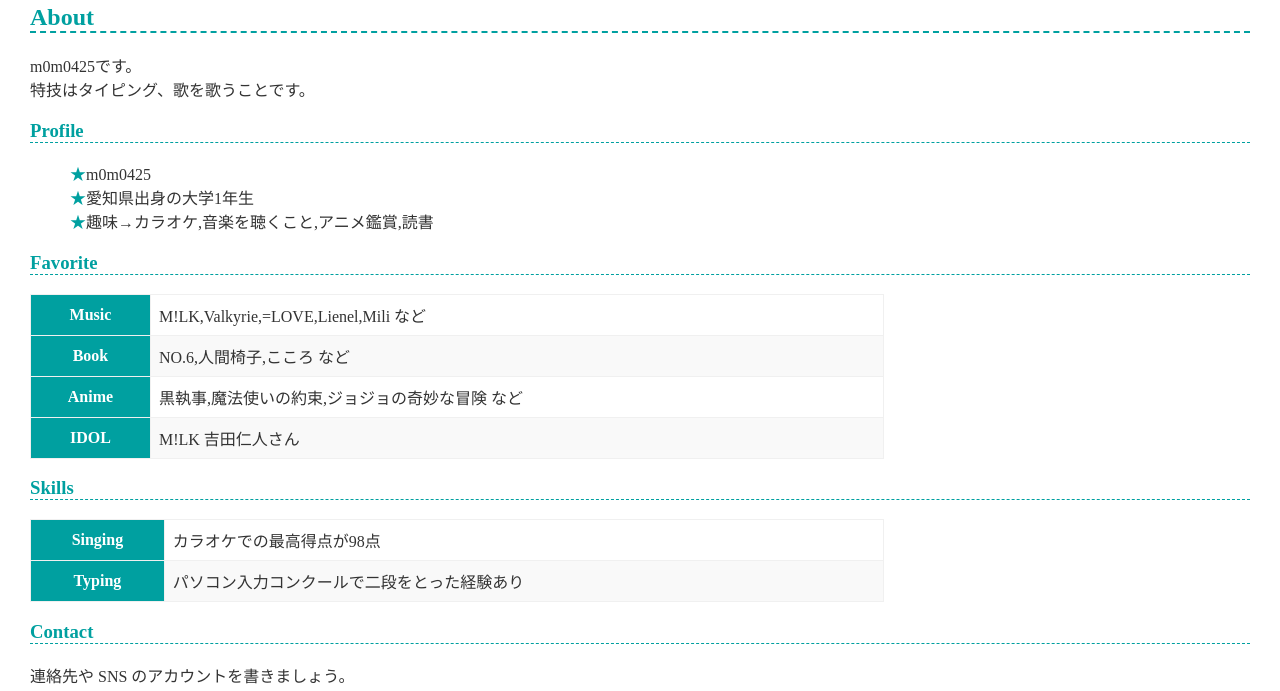
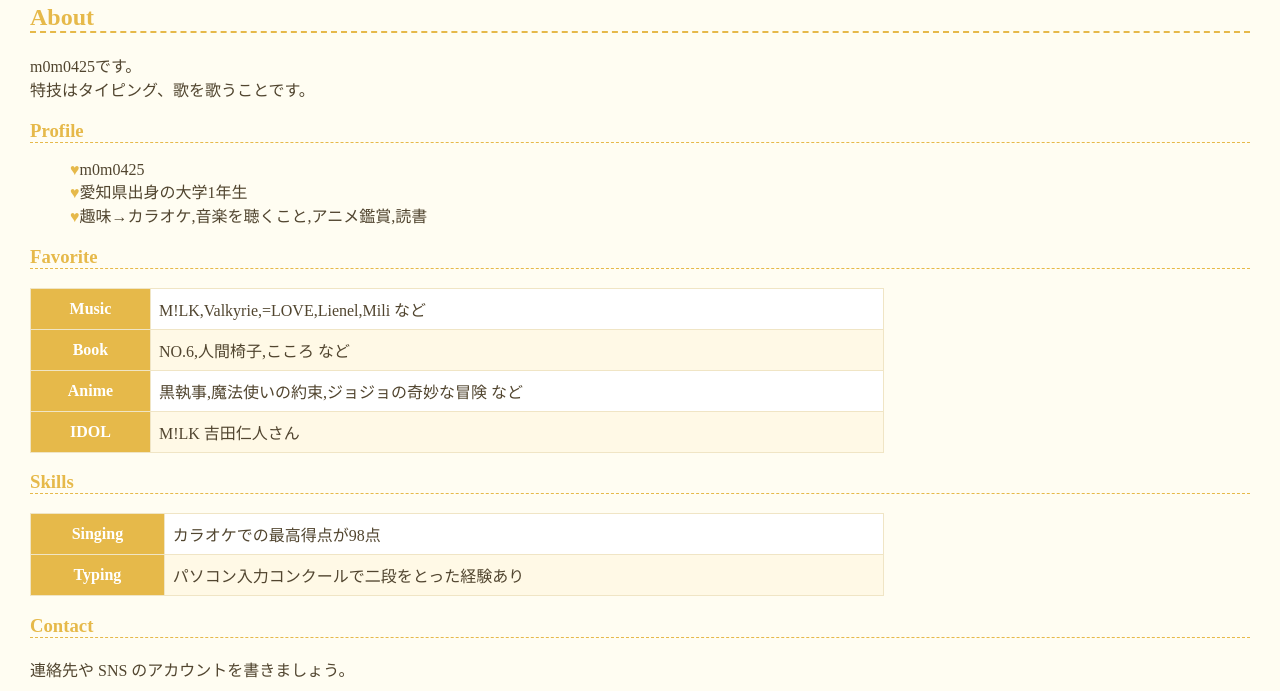
Before and after one commit to m0m0425/m0m0425.github.io, a plain HTML site: page index.html in a window 1280 px wide. Shown: the part 109-800 px from the top of the page. Drawn offline with Linux system fonts and the light colour scheme.

Commit message:
style.cssの追加
Updated theme colors and background styles in CSS.

```diff
--- a/style.css
+++ b/style.css
@@ -3,7 +3,9 @@
 -------------------- */
 
 :root {
-  --theme-color: #00a0a0;
+  --theme-color: #E6B94A;
+  --background-color: #FFFDF2;
+  --text-color: #51452F;
 }
 
 * {
@@ -18,7 +20,8 @@ html, body {
 body {
   margin: 0;
   padding: 30px;
-  color: #333;
+  color: var(--text-color);
+  background-color: var(--background-color);
 }
 
 /* --------------------
@@ -35,8 +38,13 @@ h1, h2, h3 {
 -------------------- */
 
 a {
-  color: var(--theme-color);
+  color: #B58A27
   text-decoration: none;
+}
+
+a:hover {
+color: #E6B94A;
+text-decoration: underline;
 }
 
 /* --------------------
@@ -47,7 +55,7 @@ ul {
   list-style: none;
 }
 li:before {
-  content: "★";
+  content: "♥";
   color: var(--theme-color);
 }
 
@@ -58,20 +66,20 @@ li:before {
 table {
   border-spacing: 0;
   border-collapse: collapse;
-  border: solid 1px #f0f0f0;
+  border: solid 1px #F0E5C5;
   min-width: 70%;
 }
 tr {
-  background-color: #fff;
+  background-color: #FFFFFF;
 }
 tr:nth-child(2n) {
-  background-color: #f9f9f9;
+  background-color: #FFF9E6;
 }
 th {
   background: var(--theme-color);
-  color: #fff;
+  color: #FFFFFF;
 }
 th, td {
-  border: solid 1px #f0f0f0;
+  border: solid 1px #F0E5C5;
   padding: 0.5rem;
 }
```
